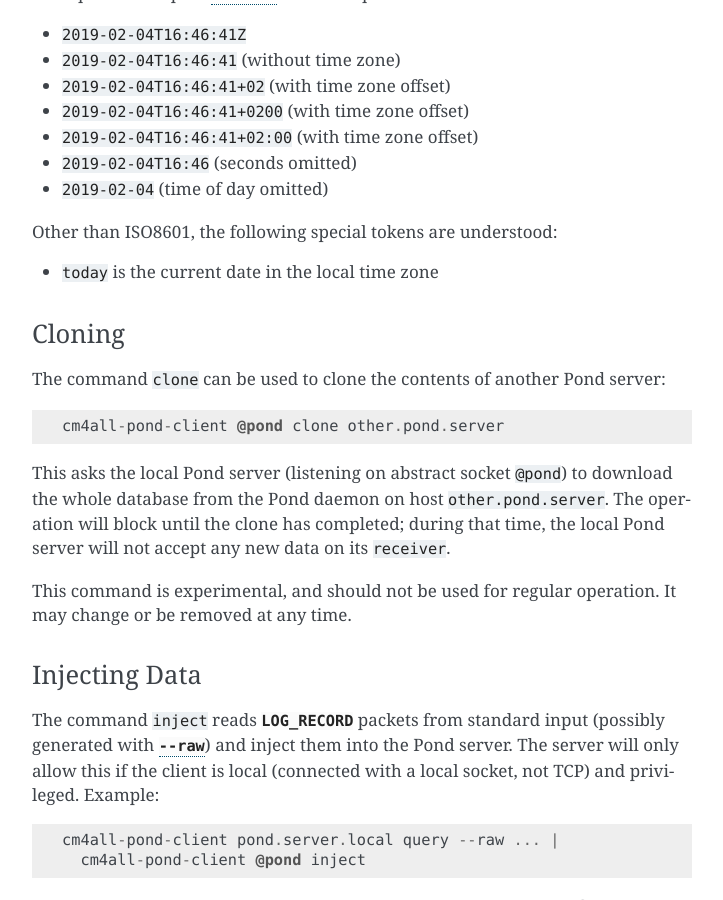
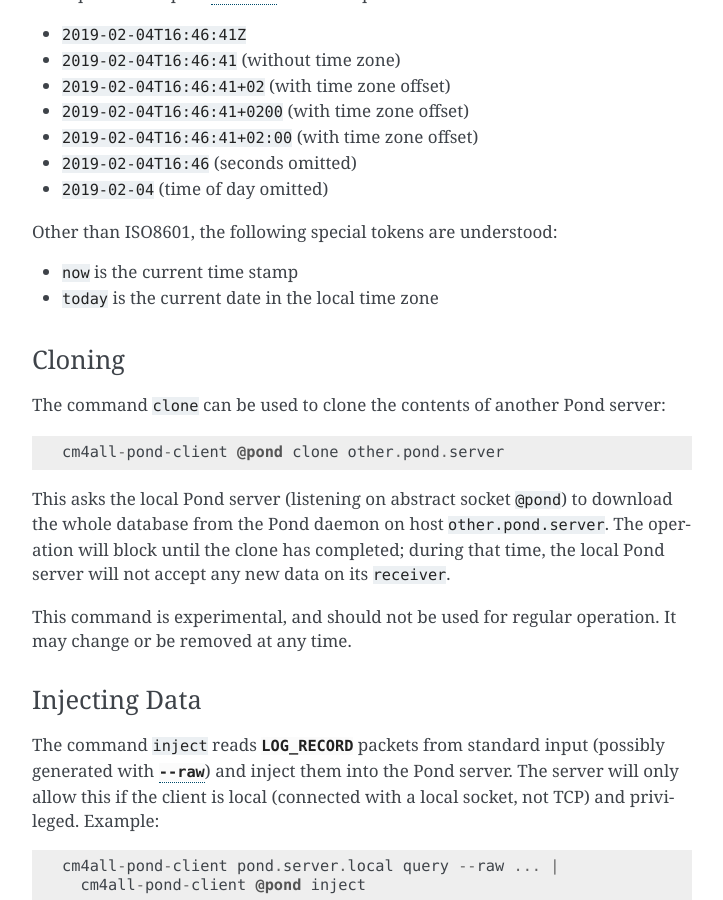
Before and after one commit to CM4all/pond, a Sphinx documentation site: the page built from doc/index.rst, in a window 1280 px wide and 900 px high, scrolled down 2767 px. Shown: the whole window, without its empty margins (388-1111 px from the left). Built offline with Sphinx 7.4.7, drawn with Linux system fonts in a browser that asks for light colours.

Commit message:
time/Parser: add keyword "now"

```diff
--- a/doc/index.rst
+++ b/doc/index.rst
@@ -151,6 +151,7 @@
 
 Other than ISO8601, the following special tokens are understood:
 
+- :samp:`now` is the current time stamp
 - :samp:`today` is the current date in the local time zone
 
 .. _clone:
```
Also changed, not shown: 1 other file.
